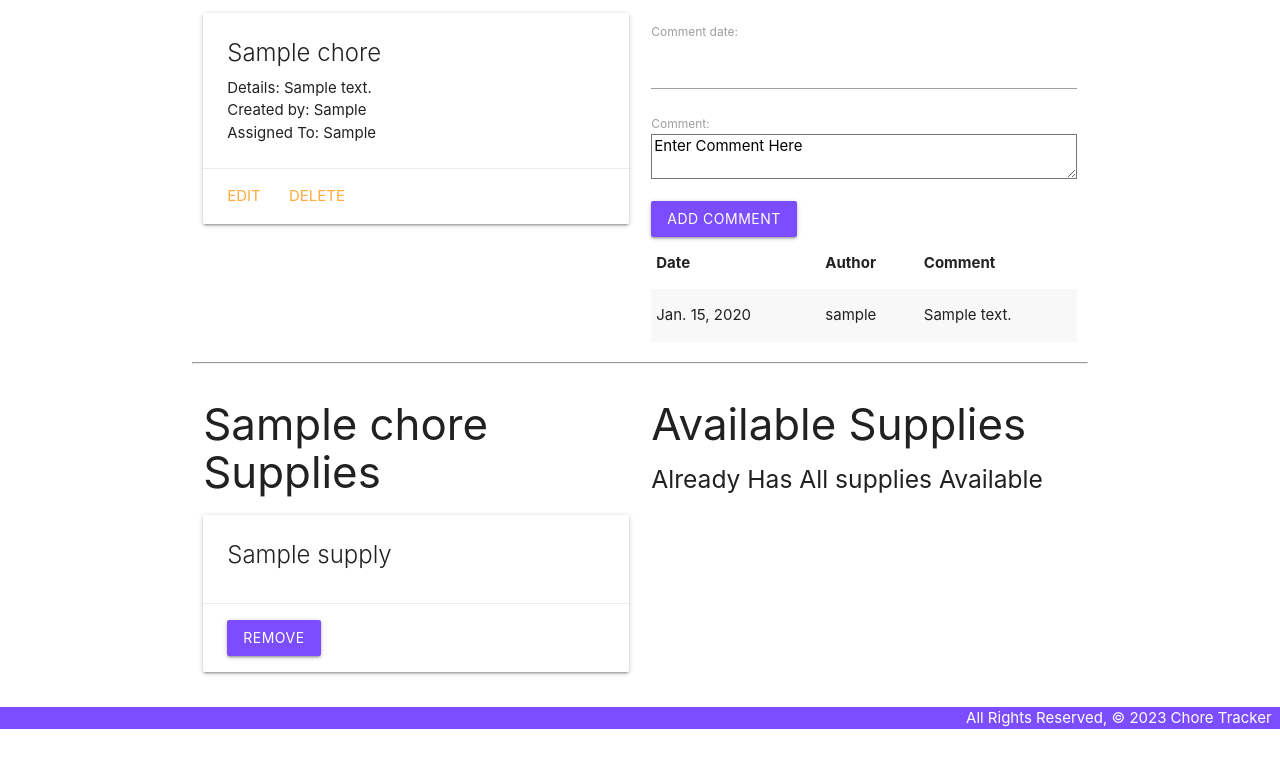
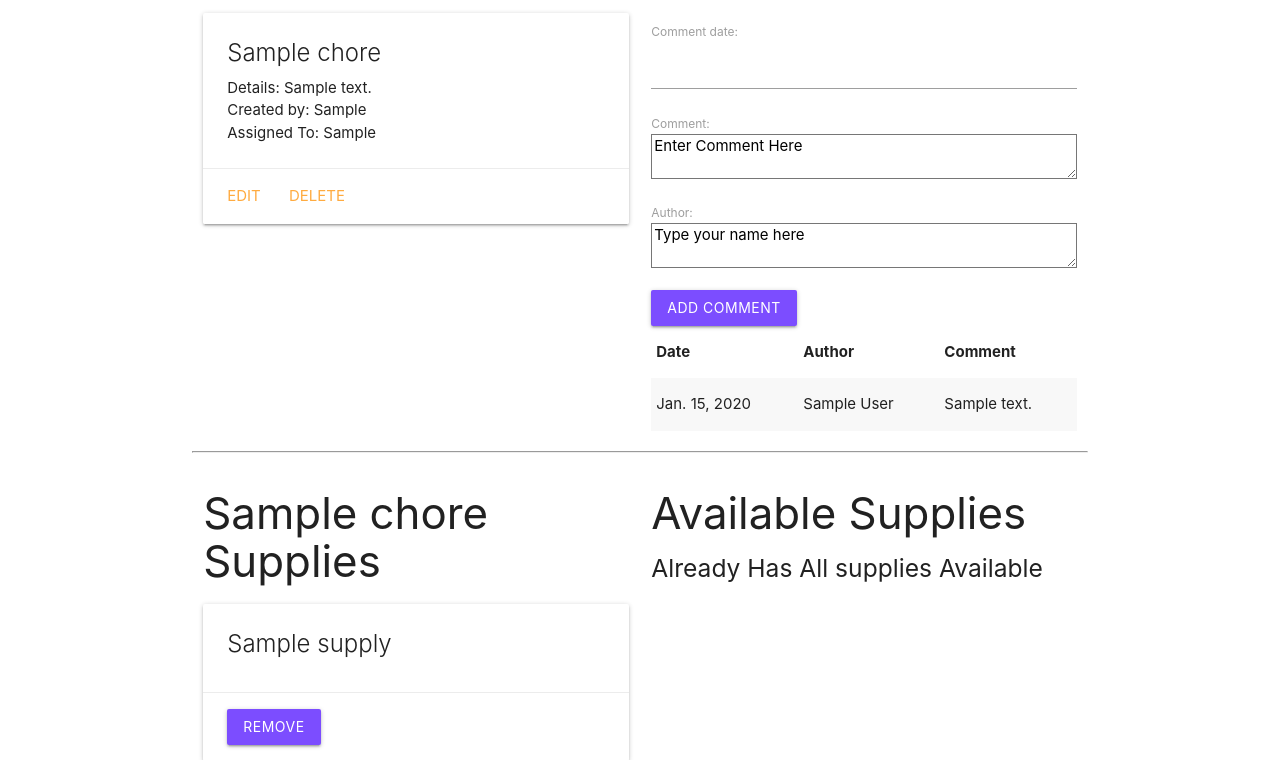
Before and after one commit to Data-Pirates-SEI/Data-Pirates-Project, a Django app: page /chores/1/ in a window 1280 px wide. Shown: the part 195-955 px from the top of the page. Before the commit the page ends 924 px from the top, so only its background shows below. Run offline with Django 4.2, Linux system fonts and the light colour scheme; a user stored in the database is signed in; tables that the repository leaves empty hold one stand-in row (values such as "Sample post").

Commit message:
type author

```diff
--- a/main_app/forms.py
+++ b/main_app/forms.py
@@ -4,4 +4,4 @@ from .models import Comment
 class CommentForm(ModelForm):
   class Meta:
     model = Comment
-    fields = ['date','comment']
+    fields = ['date','comment', 'author']
--- a/main_app/models.py
+++ b/main_app/models.py
@@ -30,7 +30,7 @@ class Chore(models.Model):
 
 class Comment(models.Model):
     date = models.DateField('comment date')
-    user = models.ForeignKey(User, editable=False, on_delete=models.CASCADE)
+    author = models.TextField(max_length=25, default='Type your name here',  )
     comment = models.TextField(max_length=300, default = 'Enter Comment Here')
     chore = models.ForeignKey(Chore, on_delete=models.CASCADE)
 
--- a/main_app/templates/chores/detail.html
+++ b/main_app/templates/chores/detail.html
@@ -34,7 +34,7 @@
         {% for comment in chore.comment_set.all %}
         <tr>
           <td>{{comment.date}}</td>
-          <td>{{comment.user}}</td>
+          <td>{{comment.author}}</td>
           <td>{{comment.comment}}</td>
         </tr>
         {% endfor %}
--- a/main_app/views.py
+++ b/main_app/views.py
@@ -55,12 +55,12 @@ class ChoreDelete(LoginRequiredMixin, DeleteView):
   success_url = '/chores/'
 
 @login_required
-def add_comment(request, chore_id, user_id):
+def add_comment(request, chore_id):
   form = CommentForm(request.POST)
   if form.is_valid():
     new_comment = form.save(commit=False)
     new_comment.chore_id = chore_id
-    new_comment.user_id = user_id
+    # new_comment.user_id = user_id
     new_comment.save()
   return redirect('detail', chore_id=chore_id)
 
```
Also changed, not shown: main_app/migrations/0013_remove_comment_user.py (added), main_app/migrations/0014_comment_author.py (added).
